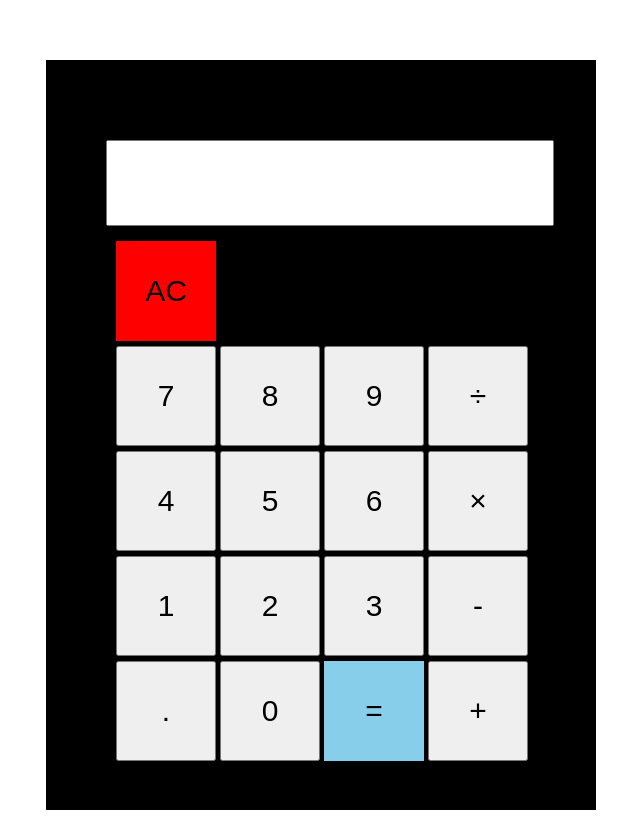
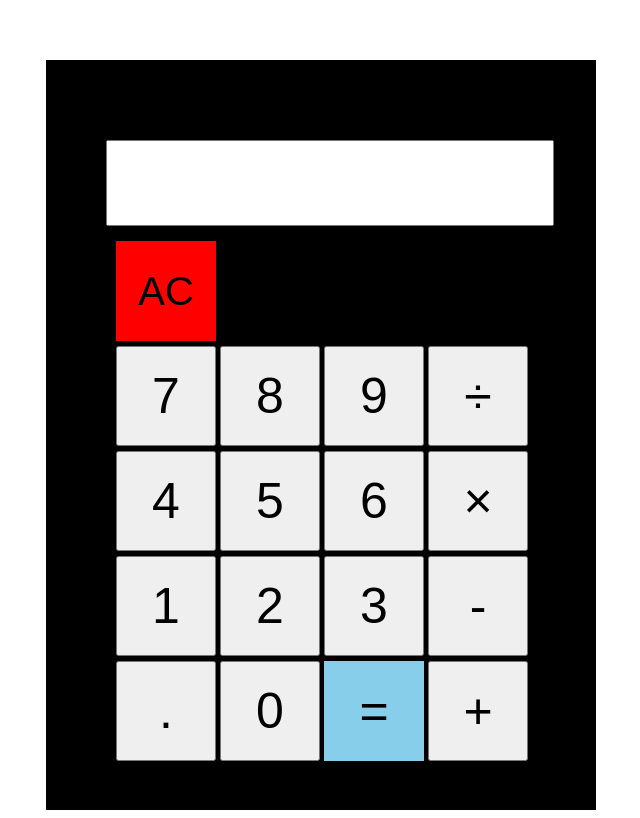
Before and after one commit to ReX201/calculator, a plain HTML site: page index.html in a window 1280 px wide. Shown: the part 240-1058 px from the top of the page, without its empty margins (162-802 px from the left). Drawn offline with Linux system fonts and the light colour scheme.

Commit message:
fontsizechanged

```diff
--- a/style.css
+++ b/style.css
@@ -28,20 +28,20 @@ padding-top: 5px;
 .btn{
 				width: 100px;
 				height: 100px;
-				font-size: 30px;
+				font-size: 50px;
 
 }
 .btn1{
 				width:100px;
 				height: 100px;
-				font-size: 30px;
+				font-size: 40px;
 				background-color: red;
 				border: none;
 }
 .btn2{
 				width:100px;
 				height: 100px;
-				font-size: 30px;
+				font-size: 50px;
 				background-color: skyblue;
 				border: none;
 }
```
